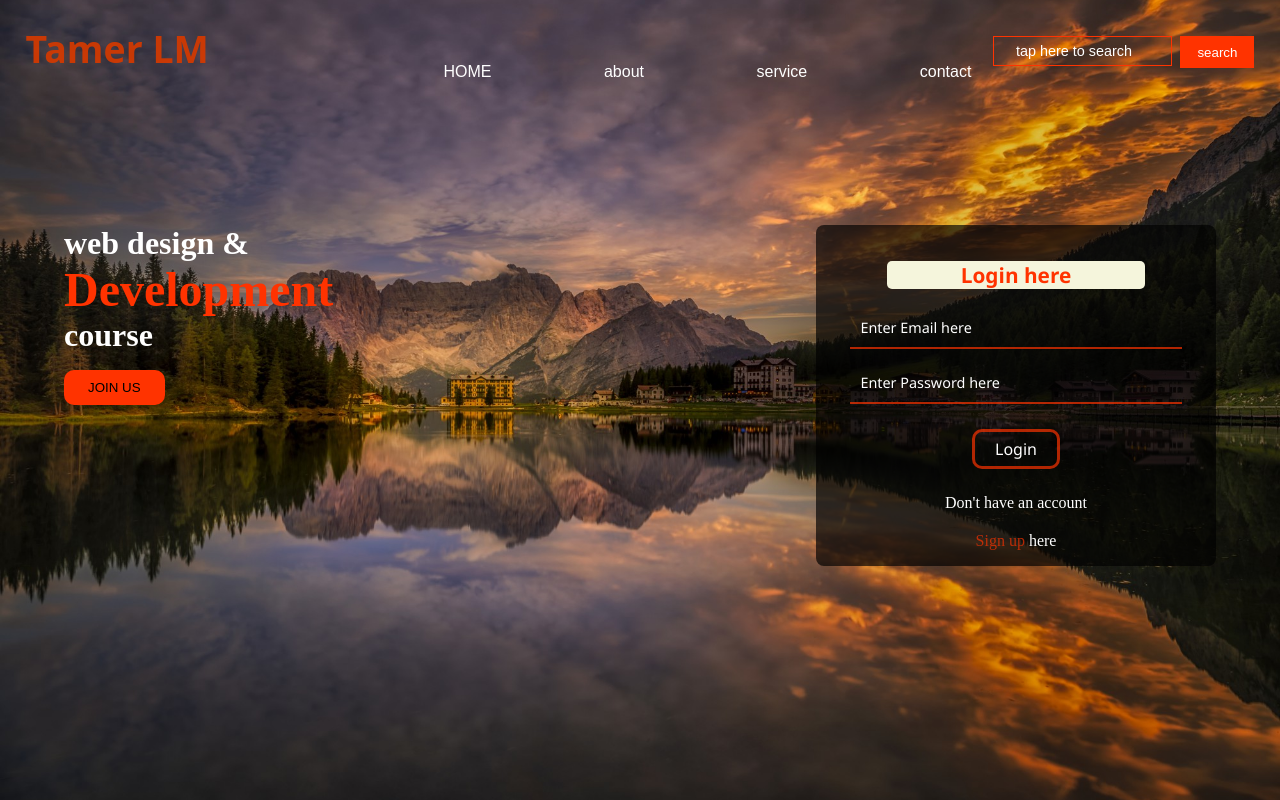
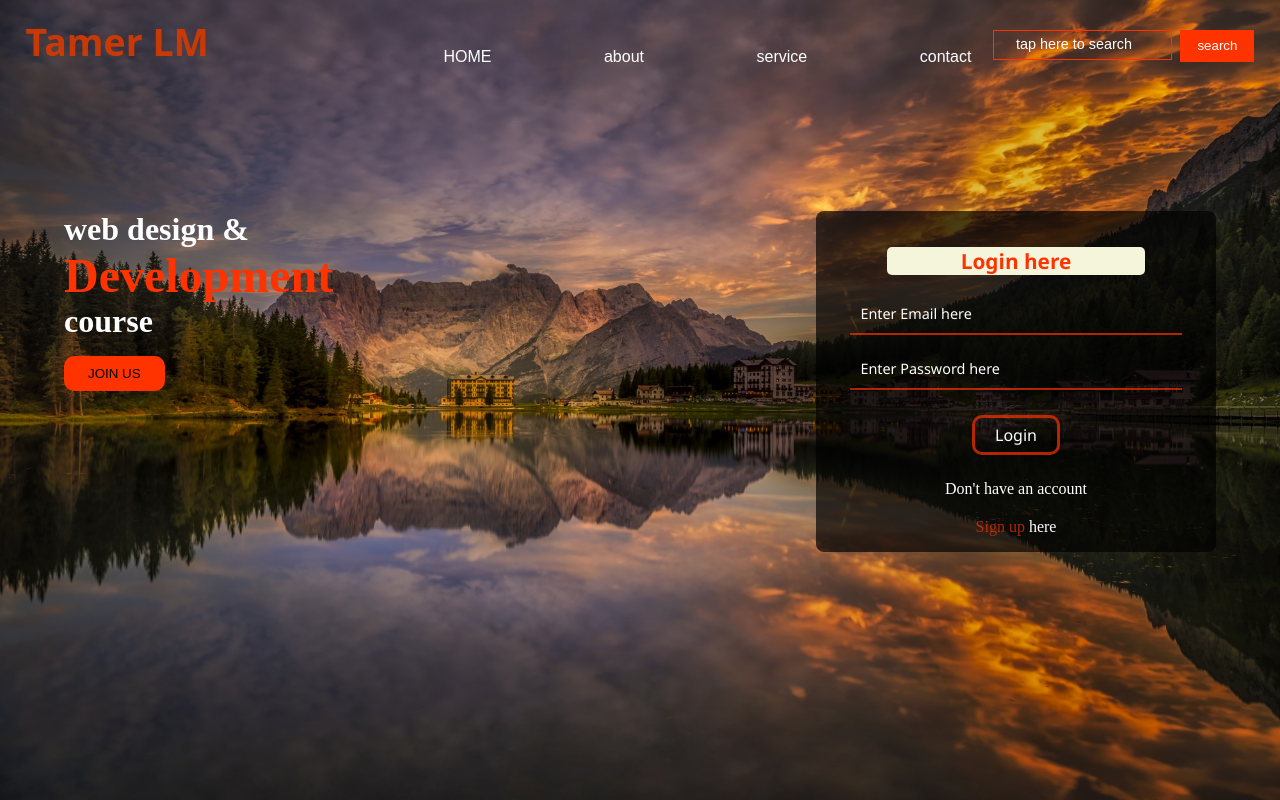
Before and after one commit to TamerLM/TEST, a plain HTML site: page index.html in a window 1280 px wide. Drawn offline with Linux system fonts and the light colour scheme.

Commit message:
Update style.css

```diff
--- a/style.css
+++ b/style.css
@@ -36,7 +36,7 @@
     width: 550px;
     list-style: none;
     padding-right: 4%;
-    padding-top: 8.5%;
+    padding-top: 5.5%;
 }
 
 .navbar ul li a {
```
